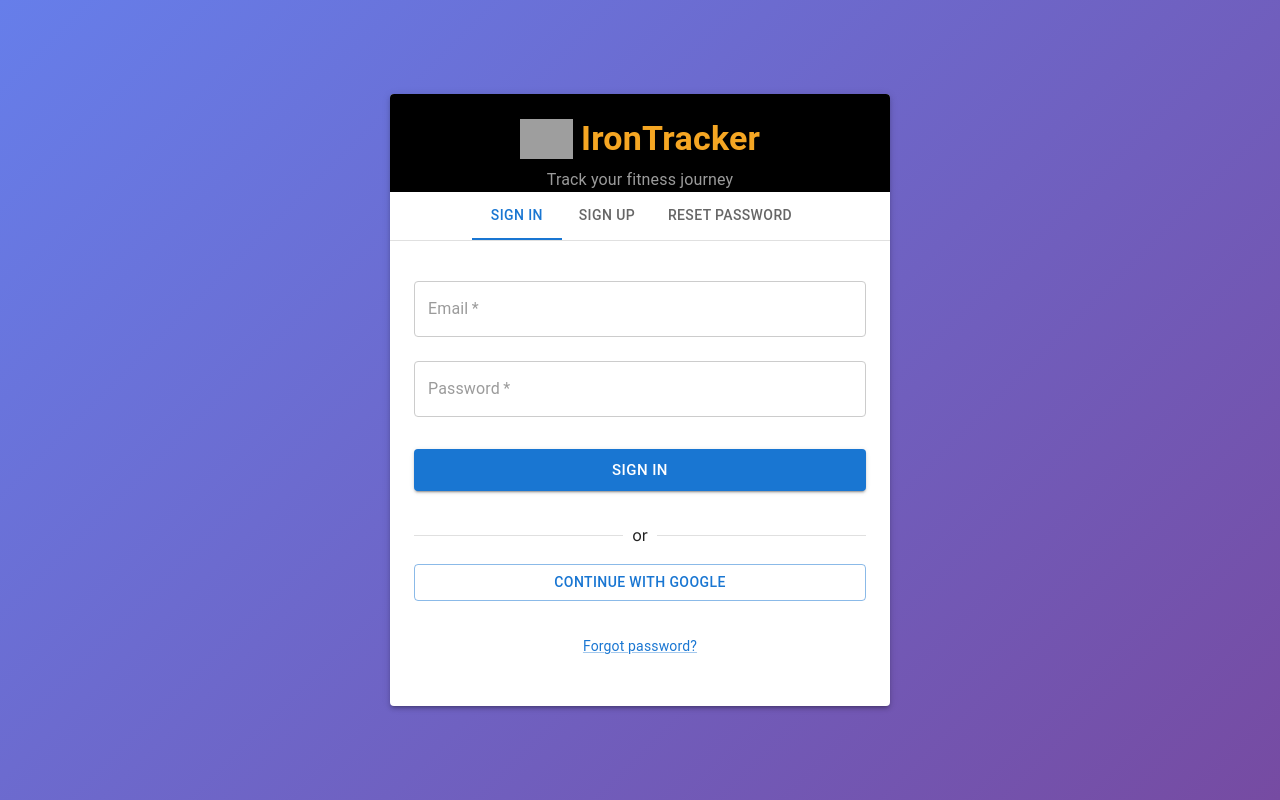
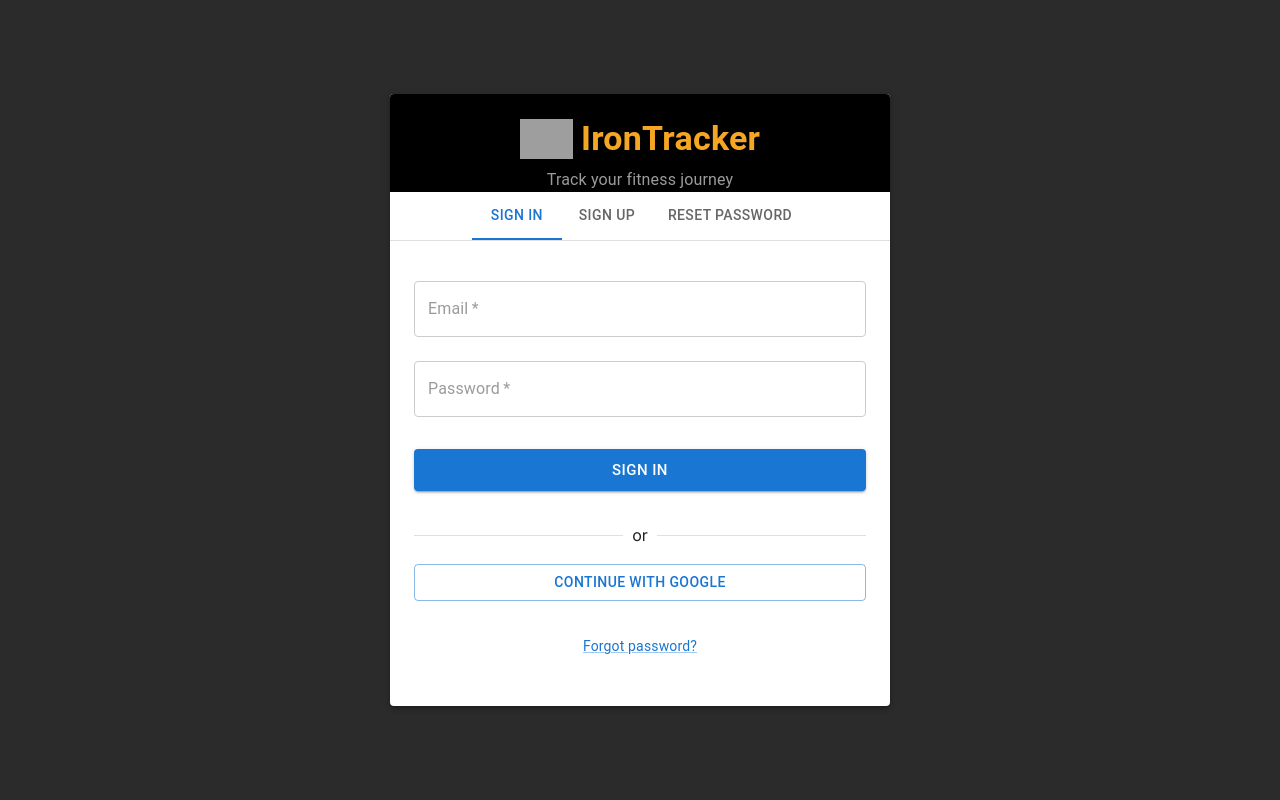
Before and after one commit to jeffsoup/irontracker, a React (Vite) app: page /signin in a window 1280 px wide. Built offline with nearby package versions, Linux system fonts and the light colour scheme; no server answers; grey boxes are pictures that could not be loaded.

Commit message:
Change outer box from gradient to semi-transparent dark background
cgen-5ea0ed7ca8df4dbcb10c644b601762d6

```diff
--- a/src/components/AuthForm.tsx
+++ b/src/components/AuthForm.tsx
@@ -188,7 +188,7 @@ export const AuthForm: React.FC = () => {
       display: 'flex',
       alignItems: 'center',
       justifyContent: 'center',
-      background: 'linear-gradient(135deg, #667eea 0%, #764ba2 100%)',
+      backgroundColor: 'rgba(74, 74, 74, 0.52)',
       p: 2
     }}>
       <Card sx={{ maxWidth: 500, width: '100%', boxShadow: 3 }}>
```
